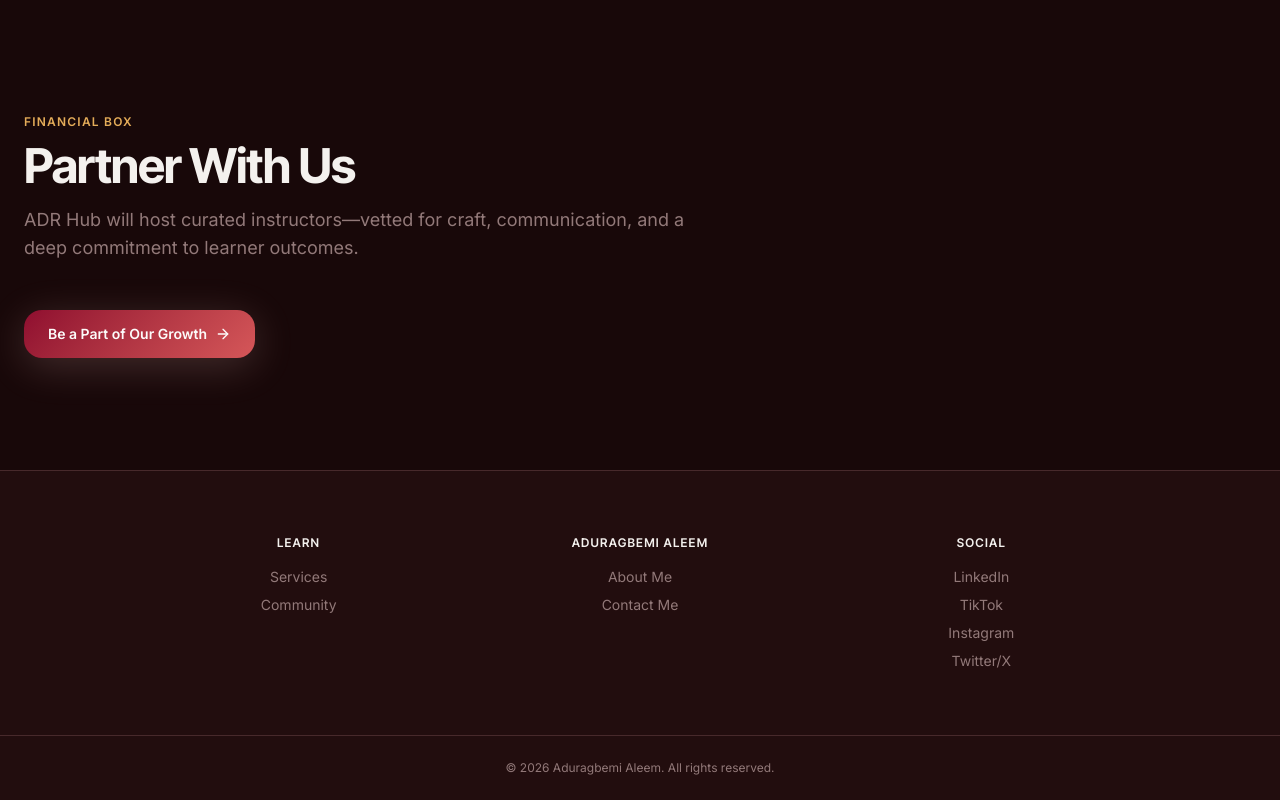
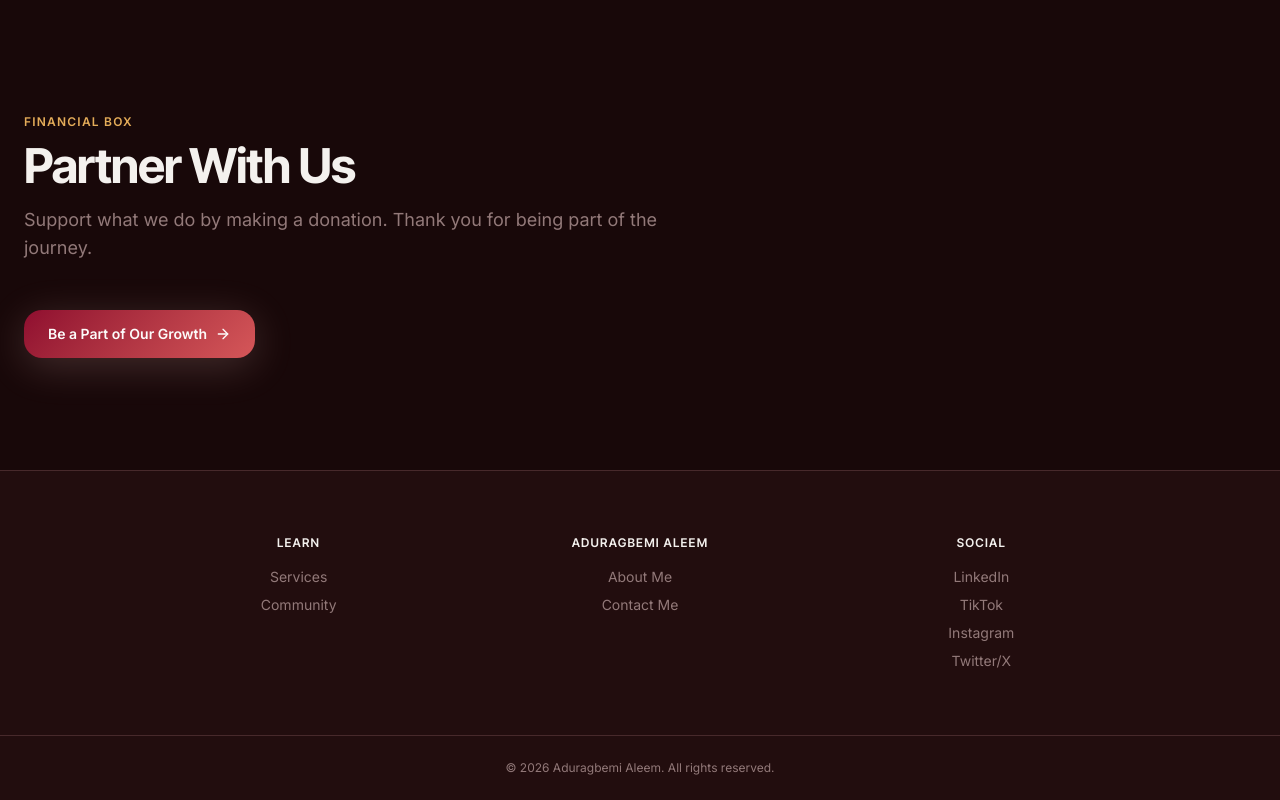
Before and after one commit to Jojololami/adr-portfolio, a Next.js app: page /about in a window 1280 px wide. Shown: the part 2804-3604 px from the top of the page. Built offline with nearby package versions, Linux system fonts and the light colour scheme.

Commit message:
modified partner with us text

```diff
--- a/components/About.tsx
+++ b/components/About.tsx
@@ -155,10 +155,10 @@ const About = () => {
       <Section
         eyebrow="Financial Box"
         title="Partner With Us"
-        subtitle="ADR Hub will host curated instructors—vetted for craft, communication, and a deep commitment to learner outcomes."
+        subtitle="Support what we do by making a donation. Thank you for being part of the journey."
       >
         <Link
-          href="https://wa.me/2348109656603?text=Hi%20Aduragbemi%20Aleem,%20I'd%20like%20to%20book%20a%20discovery%20call."
+          href="https://wa.me/2348109656603?text=Hi%20Aduragbemi%20Aleem!%20I%20want%20to%20support%20what%20you%20do.%20Can%20you%20tell%20me%20how%20I%20can%20help%3F"
   target="_blank"
   rel="noopener noreferrer"
           className="inline-flex h-12 items-center justify-center gap-2 rounded-xl bg-gradient-brand px-6 text-sm font-semibold text-brand-foreground shadow-glow"
```
